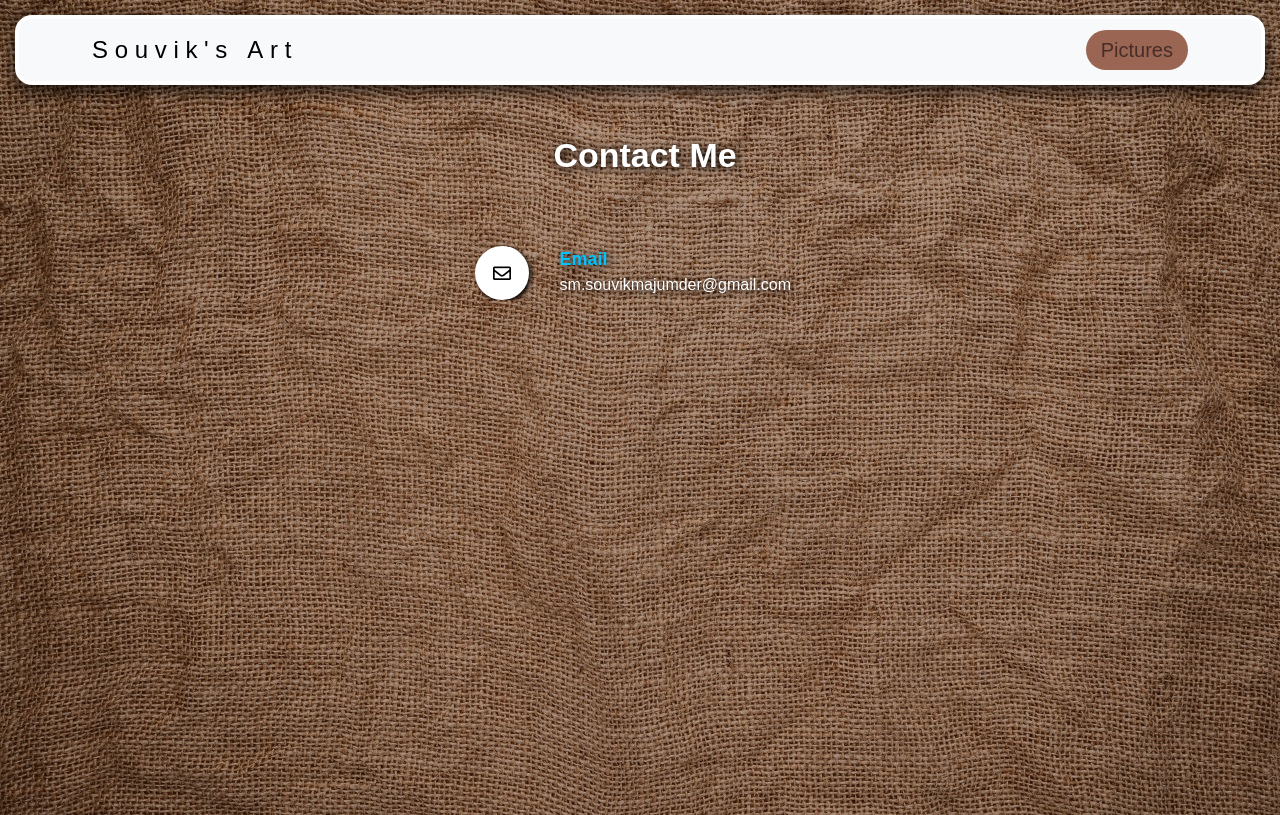
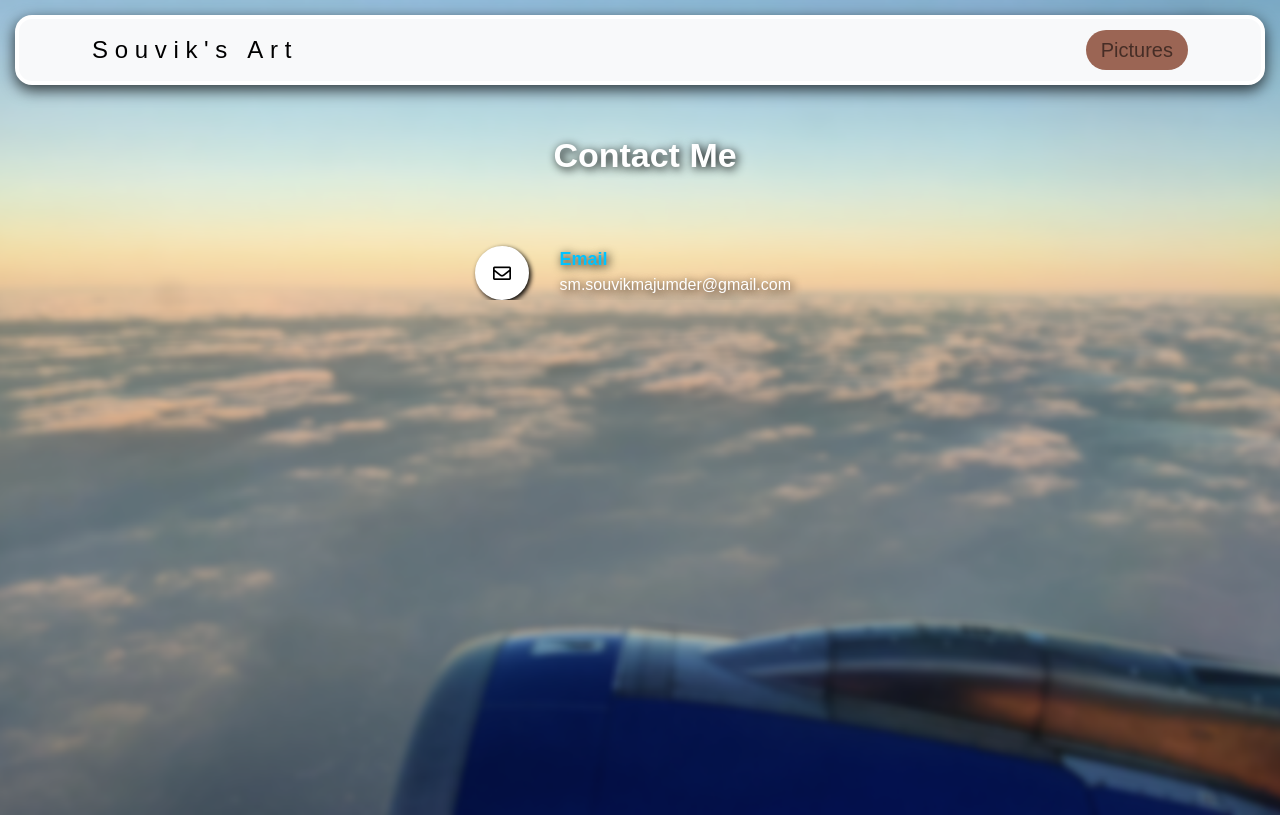
Before and after one commit to souvikmajumder26/Art-Page, a PHP site: page /Contact/index.html in a window 1280 px wide. Run offline with PHP 8.4, Linux system fonts and the light colour scheme; some libraries are stand-ins or nearby versions; some web fonts are replaced.

Commit message:
modified:   Contact/contact_style.css 	new file:   assets/images/contact_bg.png 	new file:   assets/images/new_bg.jpg

```diff
--- a/Contact/contact_style.css
+++ b/Contact/contact_style.css
@@ -8,7 +8,8 @@ body {
     background-position: center;
     background-size: cover;
     background-repeat: no-repeat;
-    background: linear-gradient(rgba(75, 33, 9, 0.37), rgba(75, 33, 9, 0.37)), url("../assets/images/3_compressed.jpg");
+    /* background: linear-gradient(rgba(75, 33, 9, 0.37), rgba(75, 33, 9, 0.37)), url("../assets/images/new_bg.jpg"); */
+    background-image: url("../assets/images/contact_bg.png");
     min-height: 100vh;
 }
 
```
Also changed, not shown: assets/images/contact_bg.png (added), assets/images/new_bg.jpg (added).
